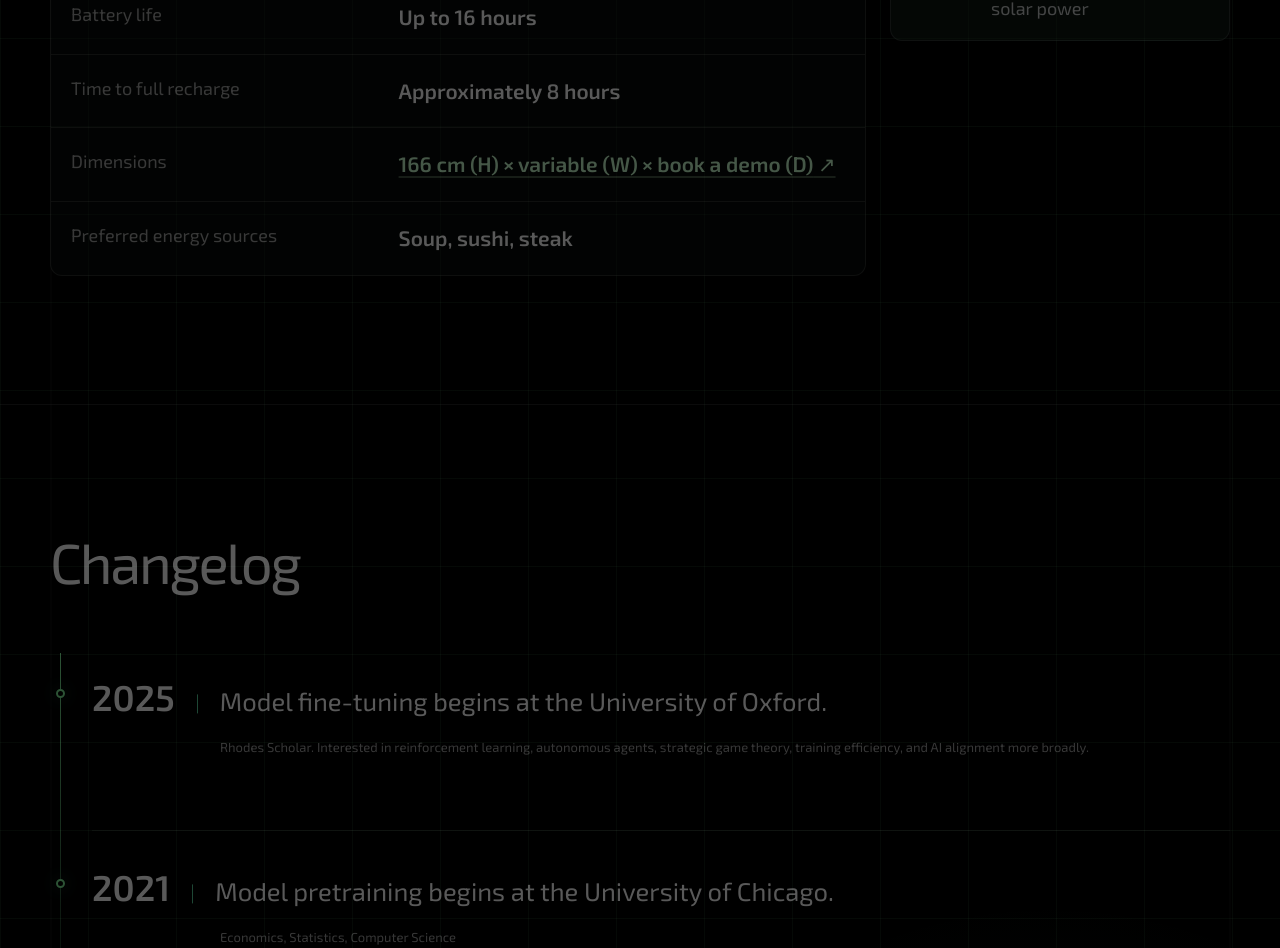
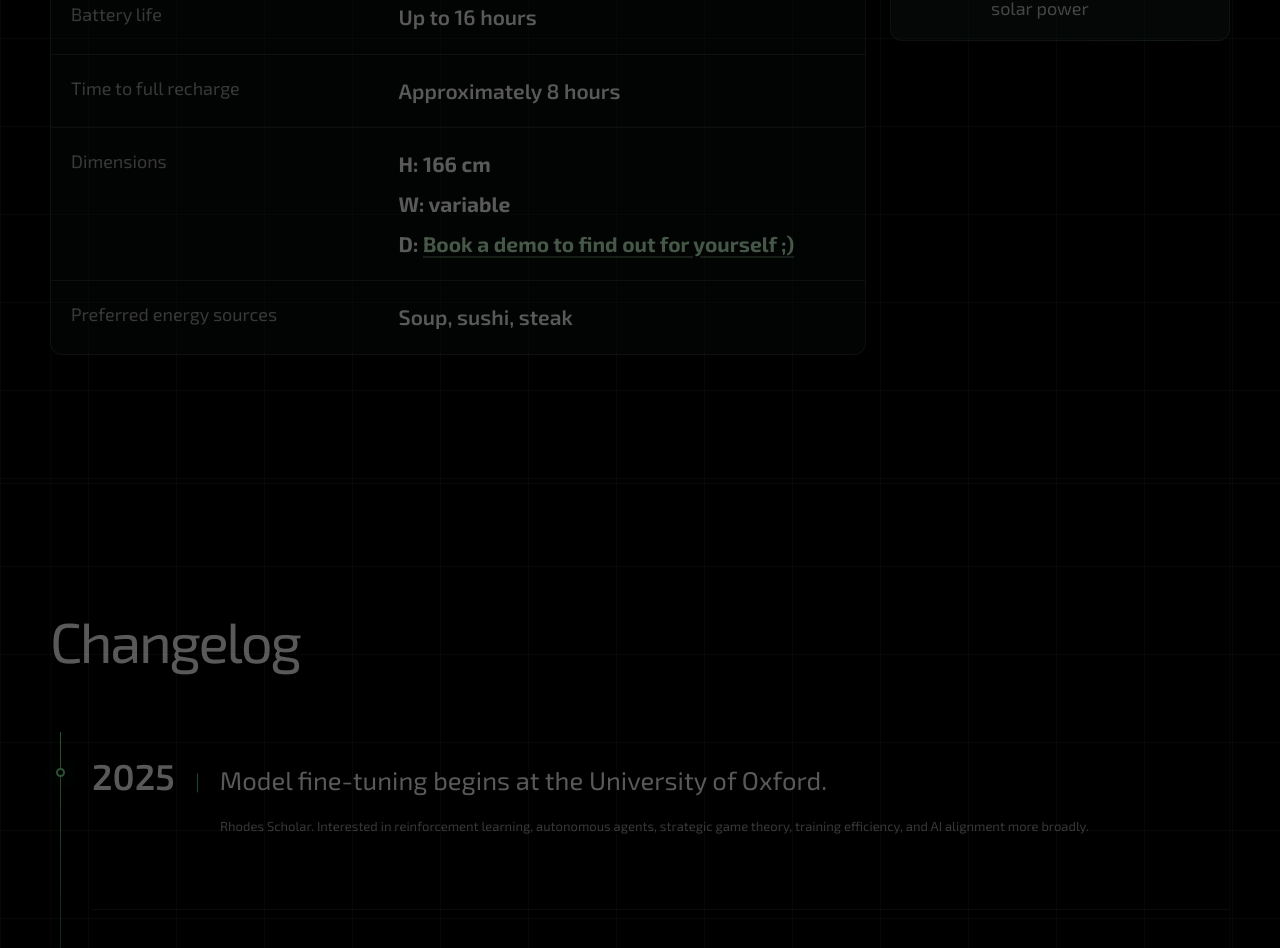
Before and after one commit to AnqiQu/anqiqu3, a Next.js app: page / in a window 1280 px wide. Shown: the part 1810-2758 px from the top of the page. Built offline with nearby package versions, Linux system fonts and the light colour scheme.

Commit message:
Format specification dimensions

```diff
--- a/app/content.ts
+++ b/app/content.ts
@@ -37,8 +37,15 @@ export const specifications = [
   { label: "Time to full recharge", value: "Approximately 8 hours" },
   {
     label: "Dimensions",
-    value: "166 cm (H) × variable (W) × book a demo (D)",
-    href: "/contact",
+    dimensions: [
+      { label: "H", value: "166 cm" },
+      { label: "W", value: "variable" },
+      {
+        label: "D",
+        value: "Book a demo to find out for yourself ;)",
+        href: "/contact",
+      },
+    ],
   },
   { label: "Preferred energy sources", value: "Soup, sushi, steak" },
 ] as const;
--- a/app/globals.css
+++ b/app/globals.css
@@ -245,6 +245,8 @@ a:focus-visible, summary:focus-visible { outline: 2px solid var(--bright-green);
 .spec-label { color: var(--muted); font-size: 18px; }
 .spec-value { font-size: 21px; font-weight: 560; }
 .spec-value a { color: var(--pale-green); text-decoration: underline; text-decoration-color: rgb(199 249 204 / 0.3); text-underline-offset: 4px; }
+.spec-dimensions { display: grid; gap: 7px; }
+.spec-dimensions strong { display: block; font-weight: 650; }
 .known-issues { align-self: start; overflow: hidden; background: radial-gradient(circle at 80% 0%, rgb(87 204 153 / 0.1), transparent 36%), var(--surface-green); }
 .panel-heading { display: flex; align-items: center; justify-content: space-between; padding: 20px; border-bottom: 1px solid var(--border); }
 .issue { display: grid; grid-template-columns: 64px 1fr; gap: 16px; padding: 18px 20px; border-bottom: 1px solid var(--border); }
--- a/app/page.tsx
+++ b/app/page.tsx
@@ -96,7 +96,20 @@ export default function Home() {
                       {row.label}
                     </span>
                     <span role="cell" className="spec-value">
-                      {"href" in row ? (
+                      {"dimensions" in row ? (
+                        <span className="spec-dimensions">
+                          {row.dimensions.map((dimension) => (
+                            <strong key={dimension.label}>
+                              {dimension.label}:{" "}
+                              {"href" in dimension ? (
+                                <Link href={dimension.href}>{dimension.value}</Link>
+                              ) : (
+                                dimension.value
+                              )}
+                            </strong>
+                          ))}
+                        </span>
+                      ) : "href" in row ? (
                         <Link href={row.href}>{row.value} ↗</Link>
                       ) : (
                         row.value
```
Also changed, not shown: 1 other file (tests, documents, lock files or other folders).
